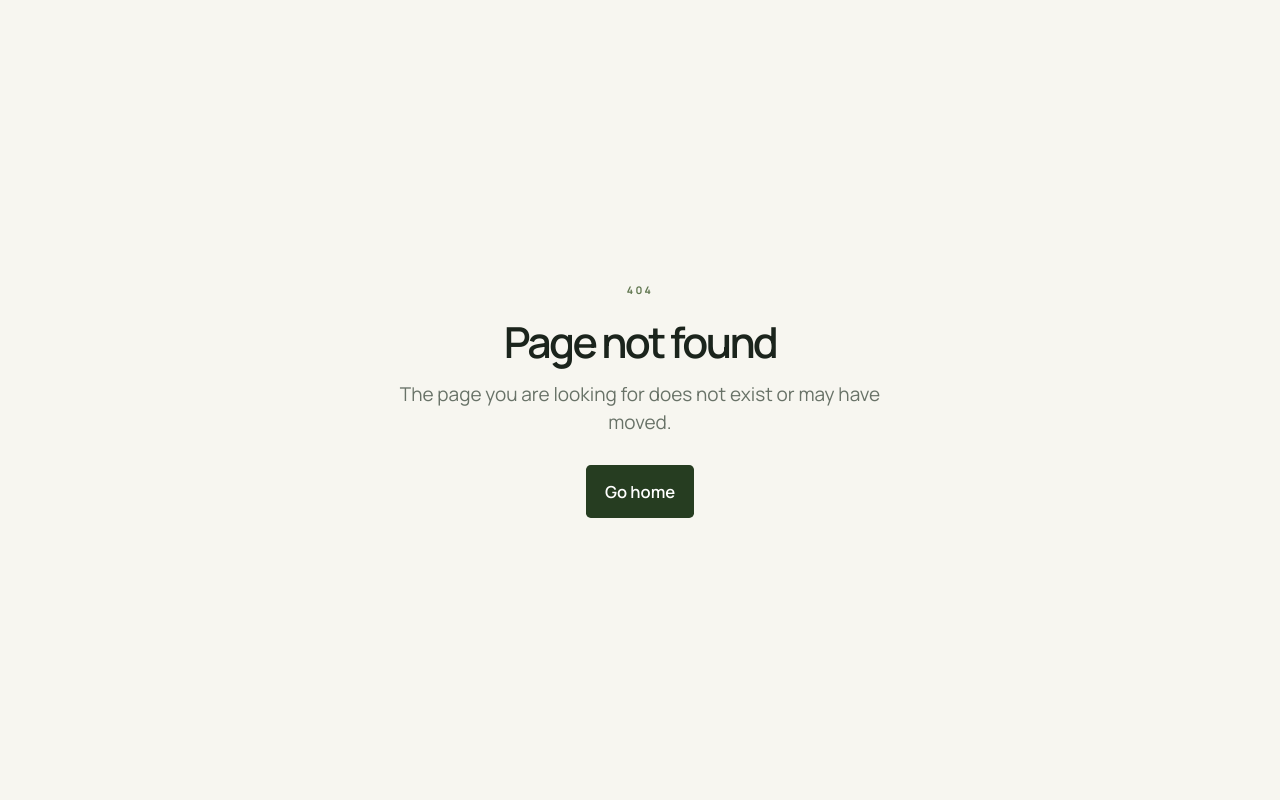
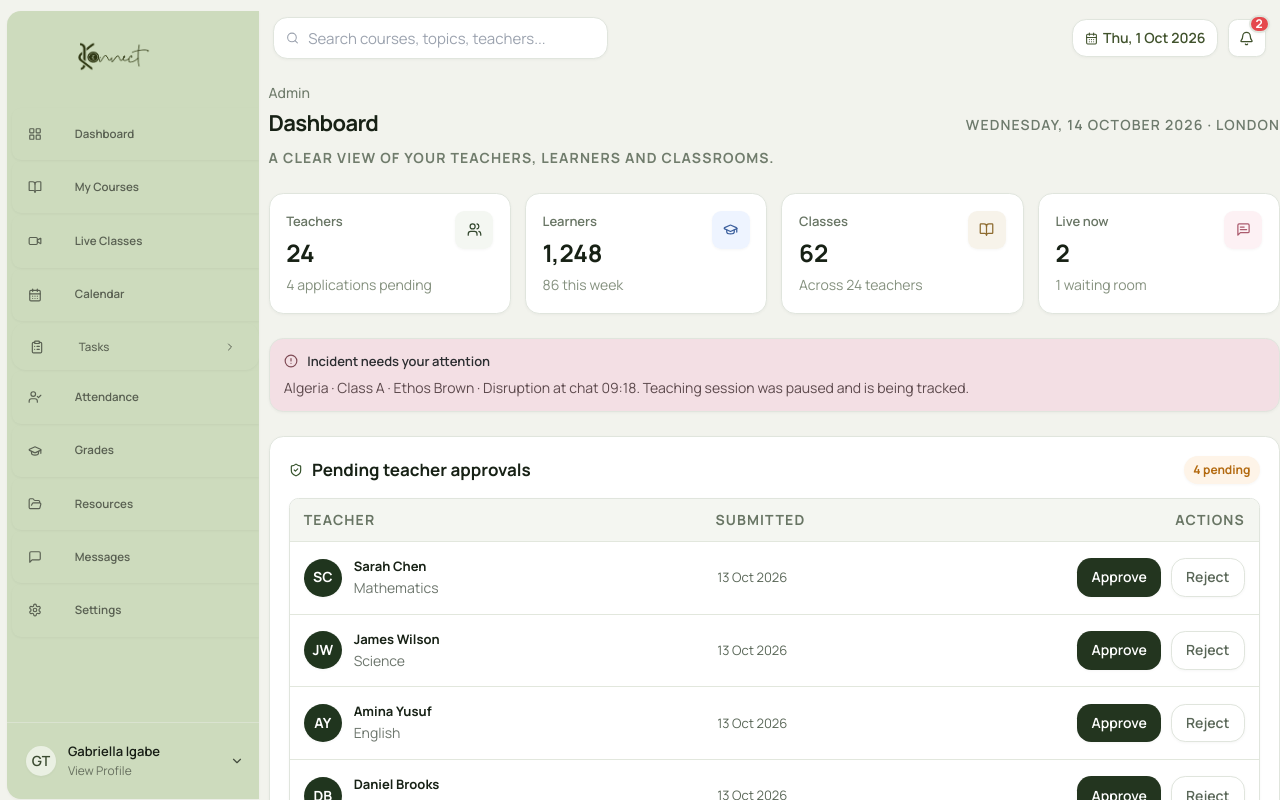
Before and after one commit to Mustivo/Konnect, a Next.js app: page /admin/dashboard in a window 1280 px wide. Before the commit this address had no page. Built offline with nearby package versions, Linux system fonts and the light colour scheme; a web font is replaced by a local one.

Commit message:
Add admin pages

```diff
--- /dev/null
+++ b/app/admin/dashboard/page.tsx
@@ -0,0 +1,156 @@
+"use client";
+
+import DashboardShell from "@/components/dashboard/DashboardShell";
+import { BookOpen, BriefcaseBusiness, CircleAlert, GraduationCap, MessageSquareText, ShieldCheck, Users } from "lucide-react";
+
+const stats = [
+  { label: "Teachers", value: "24", note: "4 applications pending", icon: Users, tone: "bg-[#f4f7f2] text-[#34482f]" },
+  { label: "Learners", value: "1,248", note: "86 this week", icon: GraduationCap, tone: "bg-[#eef4ff] text-[#3b5f9d]" },
+  { label: "Classes", value: "62", note: "Across 24 teachers", icon: BookOpen, tone: "bg-[#f7f3ea] text-[#8d6b2f]" },
+  { label: "Live now", value: "2", note: "1 waiting room", icon: MessageSquareText, tone: "bg-[#fdf1f4] text-[#ab5b6d]" },
+];
+
+const approvals = [
+  { initials: "SC", name: "Sarah Chen", subject: "Mathematics", date: "13 Oct 2026" },
+  { initials: "JW", name: "James Wilson", subject: "Science", date: "13 Oct 2026" },
+  { initials: "AY", name: "Amina Yusuf", subject: "English", date: "13 Oct 2026" },
+  { initials: "DB", name: "Daniel Brooks", subject: "History", date: "13 Oct 2026" },
+];
+
+const liveClasses = [
+  { className: "Algebra - Class A", teacher: "Edna Francis", learners: "28/100", status: "Live" },
+  { className: "Biology - Class D", teacher: "Michael Reed", learners: "32/100", status: "Live" },
+];
+
+function InitialsPill({ initials }: { initials: string }) {
+  return (
+    <span className="flex h-8 w-8 items-center justify-center rounded-full bg-[#20351e] text-[10px] font-bold text-white">
+      {initials}
+    </span>
+  );
+}
+
+export default function AdminDashboardPage() {
+  return (
+    <DashboardShell role="admin">
+      <div className="space-y-5 pb-8 pt-1">
+        <header className="flex items-center justify-between gap-3 pt-1">
+          <div>
+            <p className="text-[12px] font-medium leading-5 text-[#707c6c]">Admin</p>
+            <h1 className="text-[26px] font-bold leading-8 tracking-[-0.03em] text-[#172115]">Dashboard</h1>
+            <p className="mt-1 text-[10px] font-bold uppercase tracking-[0.08em] text-[#707c6c]">
+              A clear view of your teachers, learners and classrooms.
+            </p>
+          </div>
+          <div className="text-right text-[10px] font-semibold uppercase tracking-[0.08em] text-[#6d7a6c]">
+            Wednesday, 14 October 2026 · London
+          </div>
+        </header>
+
+        <section className="grid grid-cols-1 gap-3 sm:grid-cols-2 xl:grid-cols-4">
+          {stats.map(({ label, value, note, icon: Icon, tone }) => (
+            <article key={label} className="rounded-xl border border-[#e2e7dd] bg-white p-3.5 shadow-[0_1px_3px_rgba(21,32,18,0.04)] dark:border-[#212f1f] dark:bg-[#141d13]">
+              <div className="flex items-start justify-between gap-3">
+                <div>
+                  <p className="text-[11px] font-semibold text-[#687564]">{label}</p>
+                  <p className="mt-1 text-[24px] font-bold leading-7 tracking-[0] text-[#172115]">{value}</p>
+                  <p className="mt-1 text-[10px] text-[#85917f]">{note}</p>
+                </div>
+                <span className={`flex h-8 w-8 items-center justify-center rounded-lg ${tone}`}>
+                  <Icon size={15} />
+                </span>
+              </div>
+            </article>
+          ))}
+        </section>
+
+        <section className="rounded-xl border border-[#e2e7dd] bg-[#f3dfe4] px-3 py-2.5 text-[#2b2d30] shadow-[0_1px_3px_rgba(21,32,18,0.04)]">
+          <div className="flex items-center gap-2">
+            <CircleAlert size={14} className="text-[#7f4b55]" />
+            <p className="text-[11px] font-semibold">Incident needs your attention</p>
+          </div>
+          <p className="mt-1 text-[10px] text-[#5d4a4d]">
+            Algeria · Class A · Ethos Brown · Disruption at chat 09:18. Teaching session was paused and is being tracked.
+          </p>
+        </section>
+
+        <section className="rounded-xl border border-[#e2e7dd] bg-white p-4 shadow-[0_1px_3px_rgba(21,32,18,0.04)]">
+          <div className="mb-3 flex items-center justify-between">
+            <div className="flex items-center gap-2">
+              <ShieldCheck size={14} className="text-[#35522b]" />
+              <h2 className="text-[15px] font-bold text-[#172115]">Pending teacher approvals</h2>
+            </div>
+            <span className="rounded-full bg-[#fef4e8] px-2 py-1 text-[9px] font-bold text-[#b36a10]">4 pending</span>
+          </div>
+
+          <div className="overflow-hidden rounded-lg border border-[#e2e7dd]">
+            <div className="grid grid-cols-[1.4fr_1fr_0.8fr] bg-[#f4f6f1] px-3 py-2 text-[10px] font-bold uppercase tracking-[0.08em] text-[#687564]">
+              <span>Teacher</span>
+              <span>Submitted</span>
+              <span className="text-right">Actions</span>
+            </div>
+
+            {approvals.map((teacher) => (
+              <div key={teacher.name} className="grid grid-cols-[1.4fr_1fr_0.8fr] items-center gap-3 border-t border-[#e2e7dd] bg-white px-3 py-3 text-[11px]">
+                <div className="flex items-center gap-2.5">
+                  <InitialsPill initials={teacher.initials} />
+                  <div>
+                    <p className="font-bold text-[#172115]">{teacher.name}</p>
+                    <p className="text-[10px] text-[#6d766d]">{teacher.subject}</p>
+                  </div>
+                </div>
+                <div className="text-[#5a6758]">{teacher.date}</div>
+                <div className="flex justify-end gap-2">
+                  <button type="button" className="rounded-md bg-[#23351f] px-3 py-1.5 text-[10px] font-semibold text-white">Approve</button>
+                  <button type="button" className="rounded-md border border-[#dfe4dc] bg-white px-3 py-1.5 text-[10px] font-semibold text-[#5a6758]">Reject</button>
+                </div>
+              </div>
+            ))}
+          </div>
+
+          <div className="mt-3">
+            <button type="button" className="text-[10px] font-semibold text-[#35522b]">View all applications →</button>
+          </div>
+        </section>
+
+        <section className="rounded-xl border border-[#e2e7dd] bg-white p-4 shadow-[0_1px_3px_rgba(21,32,18,0.04)]">
+          <div className="mb-3 flex items-center justify-between">
+            <div className="flex items-center gap-2">
+              <BriefcaseBusiness size={14} className="text-[#35522b]" />
+              <h2 className="text-[15px] font-bold text-[#172115]">Live classrooms</h2>
+            </div>
+            <span className="rounded-full bg-[#edf4e8] px-2 py-1 text-[9px] font-bold text-[#2b5a2d]">2 live</span>
+          </div>
+
+          <div className="overflow-hidden rounded-lg border border-[#e2e7dd]">
+            <div className="grid grid-cols-[1.5fr_1.1fr_0.8fr_0.7fr] bg-[#f4f6f1] px-3 py-2 text-[10px] font-bold uppercase tracking-[0.08em] text-[#687564]">
+              <span>Class</span>
+              <span>Teacher</span>
+              <span>Learners</span>
+              <span className="text-right">Action</span>
+            </div>
+
+            {liveClasses.map((room) => (
+              <div key={room.className} className="grid grid-cols-[1.5fr_1.1fr_0.8fr_0.7fr] items-center gap-3 border-t border-[#e2e7dd] bg-white px-3 py-3 text-[11px]">
+                <div className="font-bold text-[#172115]">{room.className}</div>
+                <div className="flex items-center gap-2">
+                  <InitialsPill initials={room.teacher.split(" ").map((part) => part[0]).join("").slice(0, 2)} />
+                  <span className="text-[#4a564a]">{room.teacher}</span>
+                </div>
+                <div className="text-[#4a564a]">{room.learners}</div>
+                <div className="flex items-center justify-end gap-2">
+                  <span className="rounded-full bg-[#edf4e8] px-2 py-1 text-[9px] font-bold text-[#2b5a2d]">{room.status}</span>
+                  <button type="button" className="rounded-md border border-[#dfe4dc] bg-white px-2.5 py-1 text-[10px] font-semibold text-[#5a6758]">Join</button>
+                </div>
+              </div>
+            ))}
+          </div>
+        </section>
+
+        <div className="rounded-xl border border-[#e2e7dd] bg-[#edf1e7] px-3 py-2 text-[10px] text-[#536350]">
+          Every learning moment, safely kept.
+        </div>
+      </div>
+    </DashboardShell>
+  );
+}
--- /dev/null
+++ b/app/admin/page.tsx
@@ -0,0 +1,5 @@
+import { redirect } from "next/navigation";
+
+export default function AdminPage() {
+  redirect("/admin/dashboard");
+}
```
